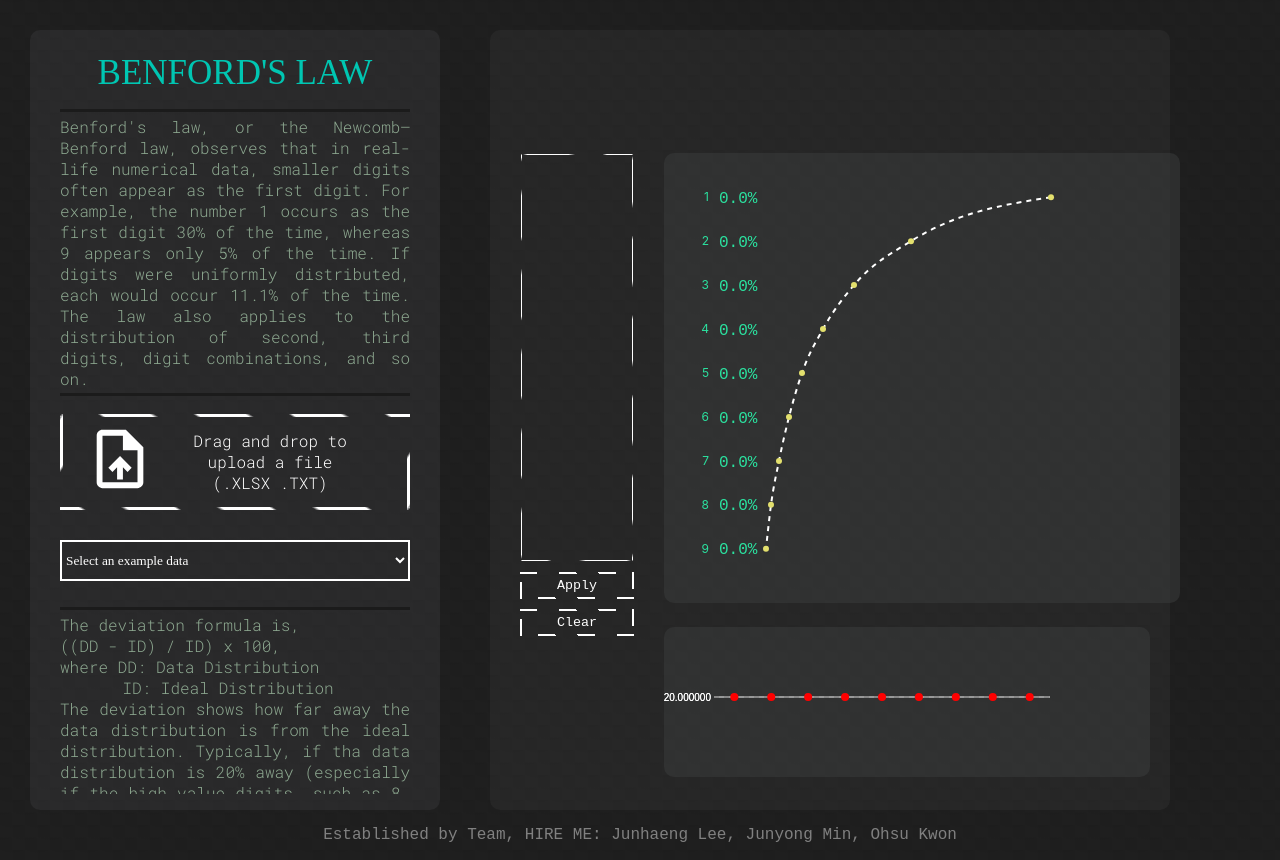
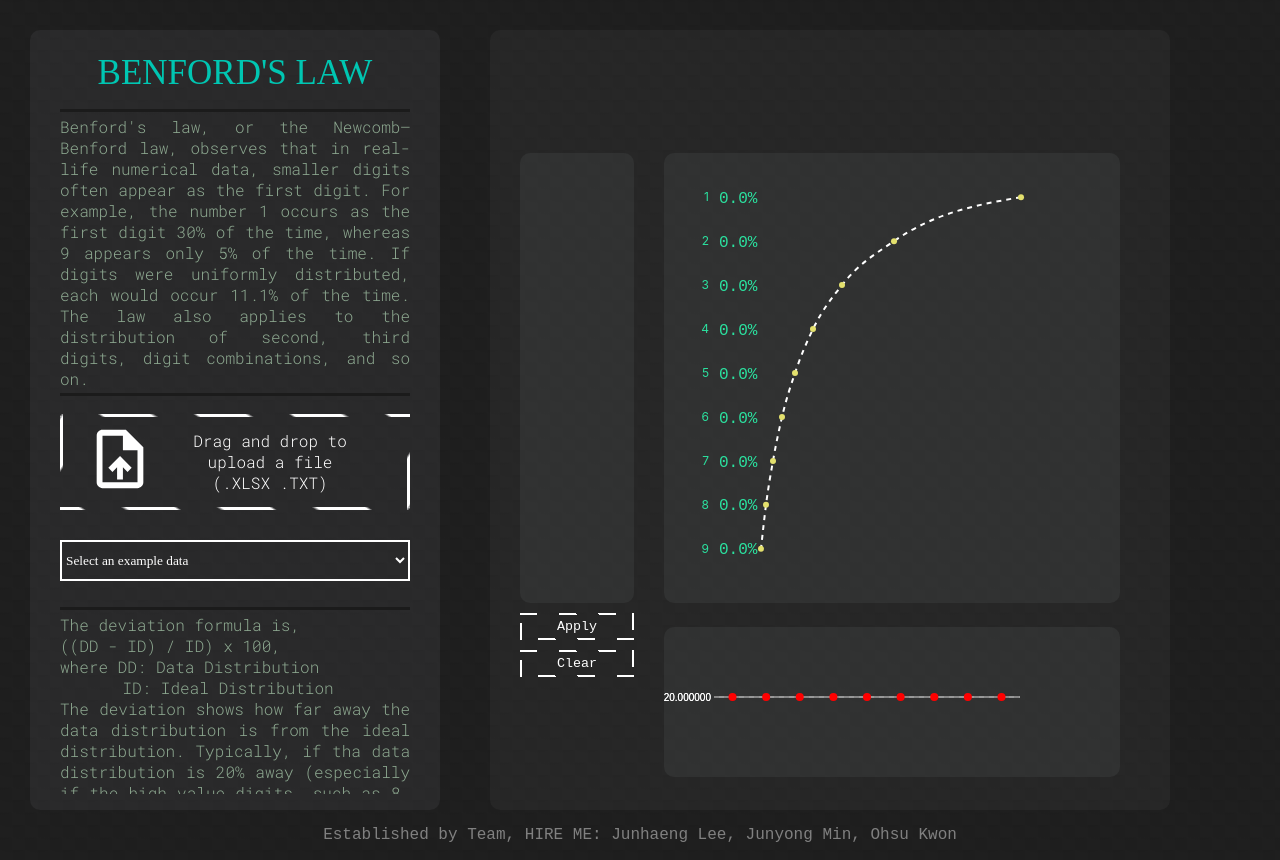
Before and after one commit to wnsdy95/Benford-s-Law, a React (Create React App) app: page / in a window 1280 px wide. Built offline with nearby package versions, Linux system fonts and the light colour scheme; a web font is replaced by a local one.

Commit message:
minor style changed

```diff
--- a/src/App.css
+++ b/src/App.css
@@ -191,7 +191,7 @@ body::-webkit-scrollbar-track {
   width: 90%;
   /*background-color: rgba(150,90,80,0.2);*/
   /*border-radius: 10px;*/
-  /*margin-left: 30px;*/
+  margin-left: 30px;
 }
 .his {
   position: center;
@@ -211,63 +211,17 @@ body::-webkit-scrollbar-track {
   /* margin-top: 150px; */
   left: 50px;
   width: 100px;
-  height: 400px;
+  height: 436px;
   resize: none;
-  border-radius: 5px;
+  border-radius: 10px;
   border-color: transparent;
   justify-items: center;
+  padding-left: 10px;
+  padding-top: 10px;
   color: white;
-  background-color: transparent;
+  background-color: rgba(56,57,58,0.6);
   border-style: groove;
-  text-decoration-color: white;
-  padding-left: 10px;
-  padding-top: 5px;
-  background-image: repeating-linear-gradient(
-      -51deg,
-      #ffffff,
-      #ffffff 25.8px,
-      transparent 30px,
-      transparent 47.2px,
-      #ffffff 50px
-    ),
-    repeating-linear-gradient(
-      39deg,
-      #ffffff,
-      #ffffff 25.8px,
-      transparent 30px,
-      transparent 47.2px,
-      #ffffff 50px
-    ),
-    repeating-linear-gradient(
-      129deg,
-      #ffffff,
-      #ffffff 25.8px,
-      transparent 30px,
-      transparent 47.2px,
-      #ffffff 50px
-    ),
-    repeating-linear-gradient(
-      219deg,
-      #ffffff,
-      #ffffff 25.8px,
-      transparent 30px,
-      transparent 47.2px,
-      #ffffff 50px
-    );
-  background-size: 1px calc(100% + 79.45px), calc(100% + 79.45px) 1px,
-    1px calc(100% + 79.45px), calc(100% + 79.45px) 1px;
-  background-position: 0 0, 0 0, 100% 0, 0 100%;
-  background-repeat: no-repeat;
-  animation: borderAnimation2 0.9s infinite linear;
-}
-@keyframes borderAnimation2 {
-  from {
-    background-position: 0 0, -79.45px 0, 100% -79.45px, 0 100%;
-  }
-  to {
-    background-position: 0 -79.45px, 0 0, 100% 0, -79.45px 100%;
-  }
-}
+ }
 
 
 .right_part {
--- a/src/components/Histogram.css
+++ b/src/components/Histogram.css
@@ -8,13 +8,13 @@
 }
 .graph {
   background-color: rgba(56,57,58,0.6);
-  margin-left: 30px;
+  /*margin-left: 30px;*/
   border-radius: 10px;
 }
 .deviation-graph {
   margin-top: 20px;
   background-color: rgba(56,57,58,0.6);
-  margin-left: 30px;
+  /*margin-left: 30px;*/
   border-radius: 10px;
 }
 .percentage-label {
```
